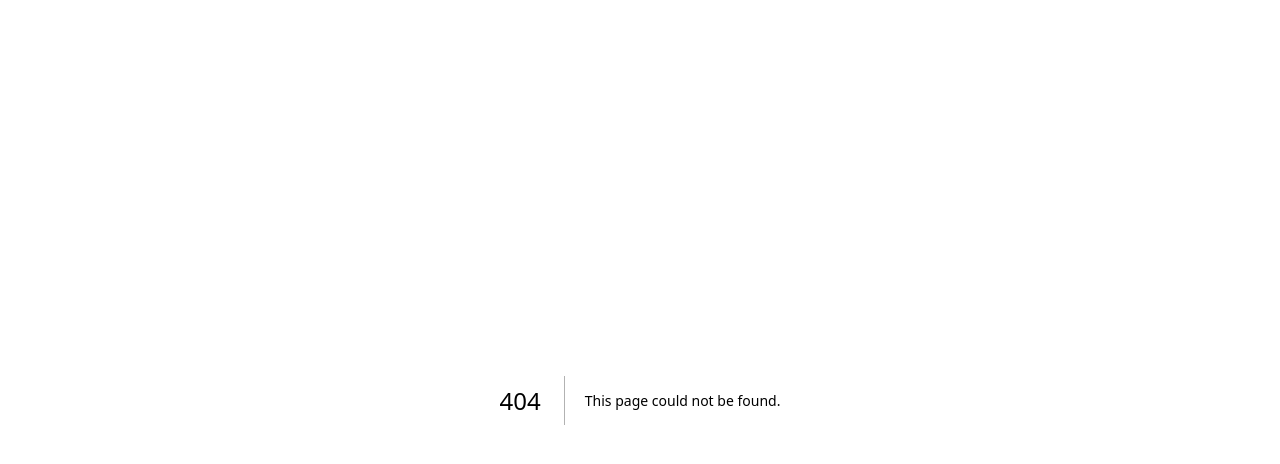
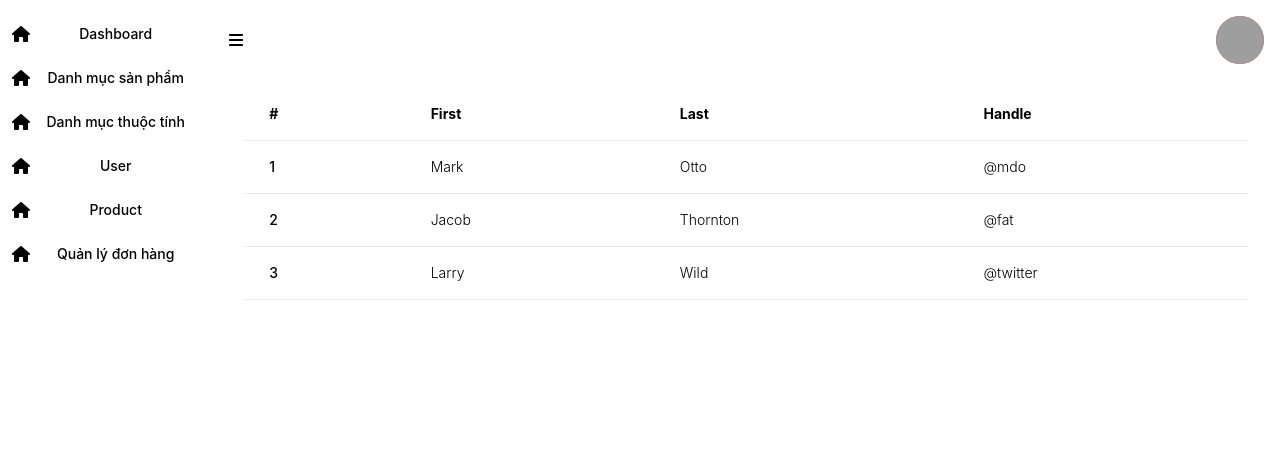
Before and after one commit to GiaThuanKaren/Muji_ecommerce, a Next.js app in the folder admin/: page /product in a window 1280 px wide. Before the commit this address had no page. Shown: the top 464 px of the page. Built offline with nearby package versions, Linux system fonts and the light colour scheme; grey boxes are pictures that could not be loaded.

Commit message:
Fix Header - , Add Template Table

```diff
--- /dev/null
+++ b/admin/pages/product/addnewproduct.tsx
@@ -0,0 +1,11 @@
+import React from 'react'
+
+function AddNewProduct() {
+    return (
+        <>
+            <div>AddNewProduct</div>
+        </>
+    )
+}
+
+export default AddNewProduct
--- /dev/null
+++ b/admin/pages/product/index.tsx
@@ -0,0 +1,15 @@
+import React from 'react'
+import { TableComp } from 'src/Components'
+import { MainLayout } from 'src/Layouts'
+
+function GetAllProduct() {
+    return (
+        <>
+            <MainLayout >
+                <TableComp />
+            </MainLayout>
+        </>
+    )
+}
+
+export default GetAllProduct
--- /dev/null
+++ b/admin/pages/user/createnewuser.tsx
@@ -0,0 +1,11 @@
+import React from 'react'
+
+function CreateNewUser() {
+    return (
+        <>
+            <div>CreateNewUser</div>
+        </>
+    )
+}
+
+export default CreateNewUser
--- /dev/null
+++ b/admin/pages/user/index.tsx
@@ -0,0 +1,11 @@
+import React from 'react'
+
+function GetAllUser() {
+    return (
+        <>
+            <div>GetAllUser</div>
+        </>
+    )
+}
+
+export default GetAllUser
--- a/admin/src/Components/DropOutItem/index.tsx
+++ b/admin/src/Components/DropOutItem/index.tsx
@@ -6,9 +6,9 @@ function DropOutItem({ childrenItem, icon, title }: DropOutSideBarItem) {
     const [open, setOpen] = React.useState(true);
     return (
         <>
-            <div className='flex items-center justify-between px-3 py-1 w-full'>
+            <div className='flex items-center justify-between px-3 py-3  w-full'>
                 {icon}
-                <p className='font-medium text-center w-full '>
+                <p className='font-medium text-center w-full text-sm '>
                     {title}
                 </p>
                 {
--- a/admin/src/Components/Header/index.tsx
+++ b/admin/src/Components/Header/index.tsx
@@ -1,19 +1,45 @@
 import React from 'react'
 import SearchInput from '../Search'
+import { ICON, IconSolid } from 'src/utils'
+
+
 
 function Header() {
+    const [openNavUser, setOpenNavUser] = React.useState(false);
     return (
         <>
-            <div className='flex items-center fixed w-full bg-white'>
-                <div className='basis-9/12 '>
+            <div className='flex items-center justify-between  bg-white px-4 py-4 w-full'>
+
+                <ICON icon={IconSolid.faBars} />
+                <div className='h-12 w-12 rounded-full bg-red-500 overflow-hidden'>
+                <img
+                className='h-full w-full '
+                src="https://p16-sign-sg.tiktokcdn.com/aweme/100x100/tos-alisg-avt-0068/7066410426036125697.jpeg?x-expires=1689246000&x-signature=hsOwgZmg1LgKxeNTGZTQvgddlvM%3D" alt="" />
+                </div>
+
+
+
+
+                {/* <div className=''>
                     <SearchInput />
                 </div>
                 <div className='basis-3/12'>
-                    <h3>Austin Robertson</h3>
-                    <h3>
-                        Marketing Administrator
-                    </h3>
-                </div>
+                    <div className='flex items-center  w-full'>
+                        <div className='w-11 h-11 bg-red-300 rounded-full'>
+
+                        </div>
+                        <ICON className='mx-3' icon={IconSolid.faBell} />
+                        <ICON className='mx-3' icon={IconSolid.faEnvelope} />
+                        <div className='w-11 h-11 bg-red-300 rounded-full'>
+
+                        </div>
+
+                    </div>
+
+                </div> */}
+
+
+
             </div>
 
         </>
--- a/admin/src/Components/Search/index.tsx
+++ b/admin/src/Components/Search/index.tsx
@@ -4,21 +4,12 @@ import { ICON, IconRegular, IconSolid } from 'src/utils'
 function SearchInput() {
     return (
         <>
-            <div className='w-full h-24 flex items-center '>
+            <div className='w-full h-24 flex items-center px-5 '>
                 <ICON icon={IconSolid.faSearch} />
 
 
-                <input className='flex-1 mx-4' type="text" placeholder='Search' />
-                <div className='flex items-center'>
-                    <div className='w-11 h-11 bg-red-300 rounded-full'>
+                <input className='outline-none border-none flex-1 mx-4' type="text" placeholder='Search' />
 
-                    </div>
-                    <ICON icon={IconSolid.faBell} />
-                    <ICON icon={IconSolid.faEnvelope} />
-                    <div className='w-11 h-11 bg-red-300 rounded-full'>
-
-                    </div>
-                </div>
             </div>
         </>
     )
--- /dev/null
+++ b/admin/src/Components/TableComp/index.tsx
@@ -0,0 +1,57 @@
+import React from 'react'
+
+function TableComp() {
+  return (
+   <>
+   <div className="flex flex-col">
+  <div className="overflow-x-auto ">
+    <div className="inline-block min-w-full py-2 sm:px-6 lg:px-8">
+      <div className="overflow-hidden">
+        <table className="min-w-full text-left text-sm font-light">
+          <thead className="border-b font-medium dark:border-neutral-500">
+            <tr>
+              <th scope="col" className="px-6 py-4">
+                #
+              </th>
+              <th scope="col" className="px-6 py-4">
+                First
+              </th>
+              <th scope="col" className="px-6 py-4">
+                Last
+              </th>
+              <th scope="col" className="px-6 py-4">
+                Handle
+              </th>
+            </tr>
+          </thead>
+          <tbody>
+            <tr className="border-b transition duration-300 ease-in-out hover:bg-neutral-100 dark:border-neutral-500 dark:hover:bg-neutral-600">
+              <td className="whitespace-nowrap px-6 py-4 font-medium">1</td>
+              <td className="whitespace-nowrap px-6 py-4">Mark</td>
+              <td className="whitespace-nowrap px-6 py-4">Otto</td>
+              <td className="whitespace-nowrap px-6 py-4">@mdo</td>
+            </tr>
+            <tr className="border-b transition duration-300 ease-in-out hover:bg-neutral-100 dark:border-neutral-500 dark:hover:bg-neutral-600">
+              <td className="whitespace-nowrap px-6 py-4 font-medium">2</td>
+              <td className="whitespace-nowrap px-6 py-4">Jacob</td>
+              <td className="whitespace-nowrap px-6 py-4">Thornton</td>
+              <td className="whitespace-nowrap px-6 py-4">@fat</td>
+            </tr>
+            <tr className="border-b transition duration-300 ease-in-out hover:bg-neutral-100 dark:border-neutral-500 dark:hover:bg-neutral-600">
+              <td className="whitespace-nowrap px-6 py-4 font-medium">3</td>
+              <td className="whitespace-nowrap px-6 py-4">Larry</td>
+              <td className="whitespace-nowrap px-6 py-4">Wild</td>
+              <td className="whitespace-nowrap px-6 py-4">@twitter</td>
+            </tr>
+          </tbody>
+        </table>
+      </div>
+    </div>
+  </div>
+</div>
+
+   </>
+  )
+}
+
+export default TableComp
--- a/admin/src/Components/index.ts
+++ b/admin/src/Components/index.ts
@@ -1,7 +1,9 @@
 import Header from "./Header";
 import SearchInput from "./Search";
+import TableComp from "./TableComp";
 
 export {
+    TableComp,
     SearchInput,
     Header
 }
--- a/admin/src/Layouts/MainLayout/index.tsx
+++ b/admin/src/Layouts/MainLayout/index.tsx
@@ -3,6 +3,8 @@ import { Header } from 'src/Components'
 import DropOutItem from 'src/Components/DropOutItem'
 import { DropOutSideBarItem } from 'src/Model'
 import { ICON, IconSolid } from 'src/utils'
+import { routingLink } from 'src/utils/routingLink'
+
 interface Props {
     children: React.ReactNode
 }
@@ -12,97 +14,107 @@ function MainLayout({ children }: Props) {
         {
             icon: <ICON icon={IconSolid.faHome} />,
             title: "Dashboard",
-            childrenItem: []
+            childrenItem: [],
+            link: routingLink.dashboard
         },
         {
             icon: <ICON icon={IconSolid.faHome} />,
             title: "Danh mục sản phẩm",
             childrenItem: [
-                {
-                    childrenItem: [],
-                    title: "Thêm danh mục mới",
-                    icon: <ICON icon={IconSolid.faHome} />
-                }
-            ]
+                // {
+                //     childrenItem: [],
+                //     title: "Thêm danh mục mới",
+                //     icon: <ICON icon={IconSolid.faHome} />
+                // }
+            ],
+            link: routingLink.danhmucsanpham
+        },
+
+
+
+        {
+            icon: <ICON icon={IconSolid.faHome} />,
+            title: "Danh mục thuộc tính",
+            childrenItem: [
+                // {
+                //     childrenItem: [],
+                //     icon: <ICON icon={IconSolid.faHome} />,
+                //     title: "Get All User"
+                // },
+                // {
+                //     childrenItem: [],
+                //     icon: <ICON icon={IconSolid.faHome} />,
+                //     title: "Create New User"
+                // },
+                // {
+                //     childrenItem: [],
+                //     icon: <ICON icon={IconSolid.faHome} />,
+                //     title: "Get Detail;"
+                // },
+            ],
+            link: routingLink.thuoctinh
         },
         {
             icon: <ICON icon={IconSolid.faHome} />,
             title: "User",
             childrenItem: [
-                {
-                    childrenItem: [],
-                    icon: <ICON icon={IconSolid.faHome} />,
-                    title: "Get All User"
-                },
-                {
-                    childrenItem: [],
-                    icon: <ICON icon={IconSolid.faHome} />,
-                    title: "Create New User"
-                },
+                // {
+                //     childrenItem: [],
+                //     icon: <ICON icon={IconSolid.faHome} />,
+                //     title: "Get All User"
+                // },
+                // {
+                //     childrenItem: [],
+                //     icon: <ICON icon={IconSolid.faHome} />,
+                //     title: "Create New User"
+                // },
                 // {
                 //     childrenItem: [],
                 //     icon: <ICON icon={IconSolid.faHome} />,
                 //     title: "Get Detail;"
                 // },
-            ]
+            ],
+            link: routingLink.nguoidung
         },
         {
             title: "Product",
             childrenItem: [
-                {
-                    title: "Get All Product",
-                    childrenItem: [],
-                    icon: <ICON icon={IconSolid.faHome} />
-                }
-                ,
-                {
-                    title: "Add New Product",
-                    childrenItem: [],
-                    icon: <ICON icon={IconSolid.faHome} />
-                }
+                // {
+                //     title: "Get All Product",
+                //     childrenItem: [],
+                //     icon: <ICON icon={IconSolid.faHome} />
+                // }
+                // ,
+                // {
+                //     title: "Add New Product",
+                //     childrenItem: [],
+                //     icon: <ICON icon={IconSolid.faHome} />
+                // }
             ],
-            icon: <ICON icon={IconSolid.faHome} />
+            icon: <ICON icon={IconSolid.faHome} />,
+            link: routingLink.sanpham
         },
         {
-            title: "Product",
+            title: "Quản lý đơn hàng",
             childrenItem: [
-                {
-                    title: "Get All Product",
-                    childrenItem: [],
-                    icon: <ICON icon={IconSolid.faHome} />
-                }
-                ,
-                {
-                    title: "Add New Product",
-                    childrenItem: [],
-                    icon: <ICON icon={IconSolid.faHome} />
-                }
+                // {
+                //     title: "Get All Shipping Status In All Product",
+                //     childrenItem: [],
+                //     icon: <ICON icon={IconSolid.faHome} />
+                // }
+
+
             ],
-            icon: <ICON icon={IconSolid.faHome} />
+            icon: <ICON icon={IconSolid.faHome} />,
+            link: routingLink.donhang
         },
-        {
-            title: "Product",
-            childrenItem: [
-                {
-                    title: "Get All Product",
-                    childrenItem: [],
-                    icon: <ICON icon={IconSolid.faHome} />
-                }
-                ,
-                {
-                    title: "Add New Product",
-                    childrenItem: [],
-                    icon: <ICON icon={IconSolid.faHome} />
-                }
-            ],
-            icon: <ICON icon={IconSolid.faHome} />
-        }
+
     ]
     return (
         <>
-            <div className='flex w-screen h-screen'>
+            <div className='flex max-w-screen h-screen'>
                 <div className='h-full overflow-y-auto basis-1/6'>
-                    <div className='w-full min-h-[100vh] '>
+                    <div className='w-full min-h-[100vh] py-3 '>
                         {
                             data.map((item: DropOutSideBarItem, index: number) => {
                                 return <>
@@ -112,9 +124,9 @@ function MainLayout({ children }: Props) {
                         }
                     </div>
                 </div>
-                <div className='h-full overflow-y-auto  basis-5/6'>
+                <div className='h-full overflow-y-auto  basis-5/6 relative'>
                     <Header />
-                    <div className='w-full min-h-[100vh] mt-24'>
+                    <div className='w-full min-h-[100vh] '>
                         {children}
                     </div>
                 </div>
--- a/admin/src/Model/index.tsx
+++ b/admin/src/Model/index.tsx
@@ -14,4 +14,5 @@ export interface DropOutSideBarItem {
     icon: JSX.Element;
     title: string
     childrenItem: DropOutSideBarItem[]
+    link?: string
 }
--- /dev/null
+++ b/admin/src/utils/routingLink.ts
@@ -0,0 +1,9 @@
+
+export const routingLink = {
+    dashboard: "/",
+    danhmucsanpham: "/categories",
+    nguoidung: "/user",
+    thuoctinh:"/thuoctinh",
+    sanpham: "/product",
+    donhang: "/shipping",
+}
```
